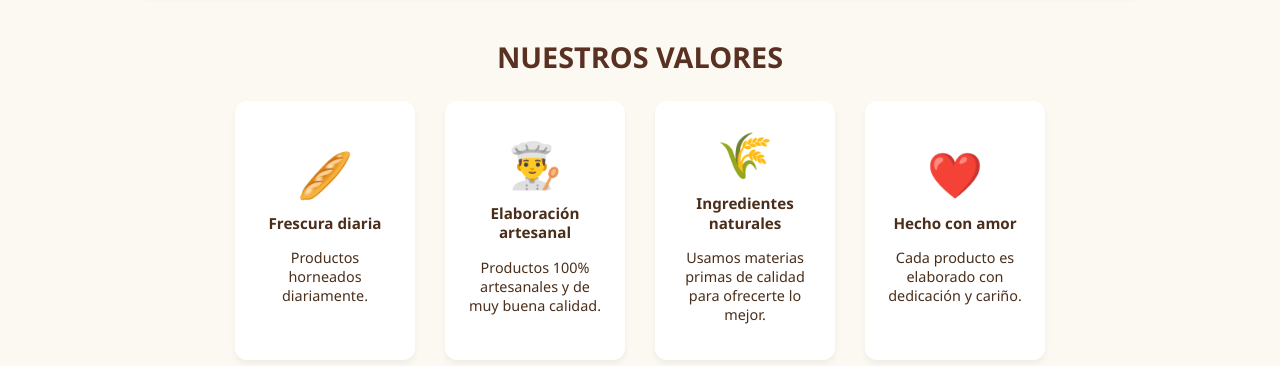
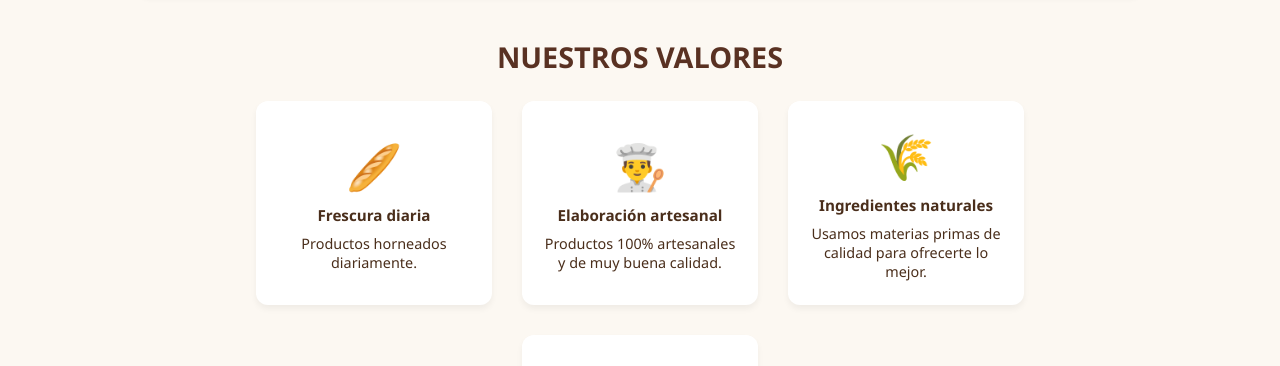
Before and after one commit to inversionesmendoza/inversionesmendoza.github.io, a plain HTML site: page index.html in a window 1280 px wide. Shown: the part 1402-1768 px from the top of the page. Drawn offline with Linux system fonts and the light colour scheme.

Commit message:
Actualizando contenido de mi pagina

```diff
--- a/estilos.css
+++ b/estilos.css
@@ -344,11 +344,11 @@ body {
     align-items: center;
     justify-content: center;
     background-color: #ffffff;
-    padding: 22px 20px;
+    padding: 22px 18px;
     border-radius: 12px;
     color: #4a2e1b;
-    width: 140px;
-    min-height: 140px;
+    width: 200px;
+    min-height: 160px;
     box-shadow: 0 4px 6px rgba(0, 0, 0, 0.05);
     transition: transform 0.3s cubic-bezier(0.25, 0.8, 0.25, 1), box-shadow 0.3s ease;
     cursor: default;
@@ -380,6 +380,7 @@ body {
     font-size: 0.90rem;
     color: #4a2e1b;
     text-align: center;
+    margin: 8px 0 0 0;
 }
 
 
--- a/index.html
+++ b/index.html
@@ -11,7 +11,7 @@
     <meta name="apple-mobile-web-app-capable" content="yes">
     <meta name="theme-color" content="#8c5333">
     <title>Inversiones Mendoza Pan de Dios</title>
-    <link rel="stylesheet" href="estilos.css">
+    <link rel="stylesheet" href="estilos.css?v=2">
 </head>
 
 <body id="pagina-inicio">
```
Also changed, not shown: contacto.html (+1 -1 lines), opiniones.html (+1 -1 lines), productos.html (+1 -1 lines), promociones.html (+1 -1 lines).
